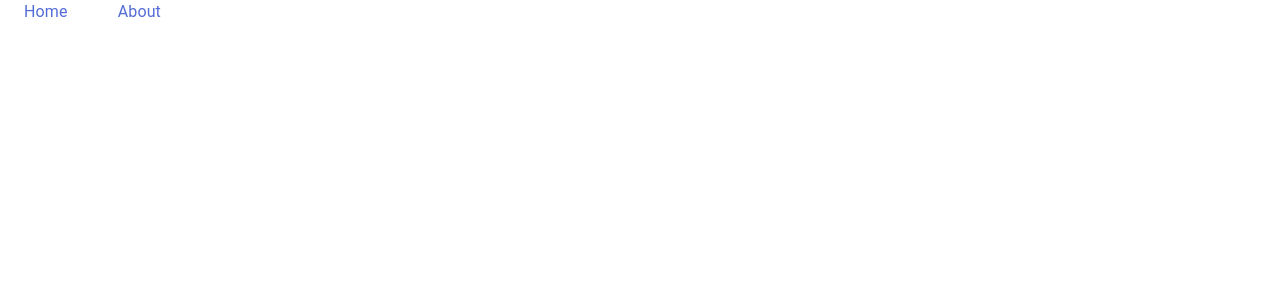
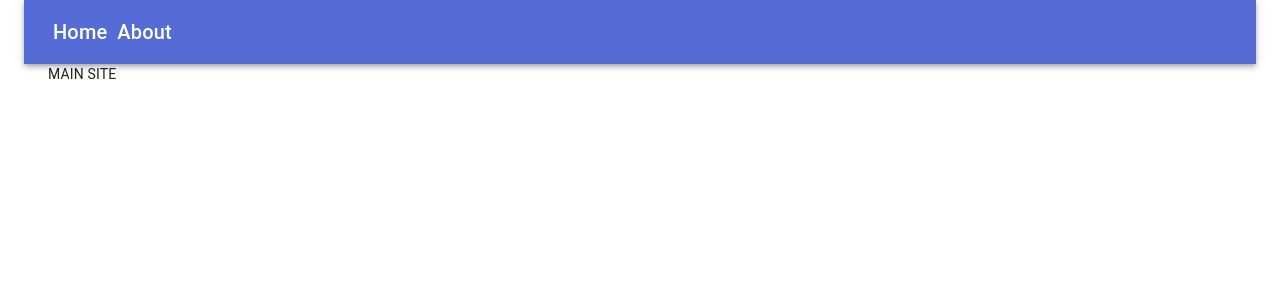
Before and after one commit to IvarKristinn/GretaratorReact, a React (Create React App) app in the folder gretaratorfrontend/: page / in a window 1280 px wide. Shown: the top 300 px of the page. Built offline with nearby package versions, Linux system fonts and the light colour scheme.

Commit message:
Navbar changed

```diff
--- a/gretaratorfrontend/src/App.js
+++ b/gretaratorfrontend/src/App.js
@@ -6,7 +6,7 @@ export default function App() {
   return (
     <Container maxWidth="xl">
       <Navbar />
-      <Container maxWidth="lg"></Container>
+      <Container maxWidth="lg">MAIN SITE</Container>
     </Container>
   );
 }
--- a/gretaratorfrontend/src/components/Navbar.js
+++ b/gretaratorfrontend/src/components/Navbar.js
@@ -1,17 +1,44 @@
 import React from "react";
+import { makeStyles } from "@material-ui/core/styles";
+import AppBar from "@material-ui/core/AppBar";
+import Toolbar from "@material-ui/core/Toolbar";
+import Typography from "@material-ui/core/Typography";
 import Link from "@material-ui/core/Link";
-import Typography from "@material-ui/core/Typography";
+
+const useStyles = makeStyles(theme => ({
+  root: {
+    flexGrow: 1
+  },
+  menuButton: {
+    marginRight: theme.spacing(2)
+  },
+  title: {
+    flexGrow: 1
+  },
+  links: {
+    fontSize: 20,
+    margin: "5px 5px 5px 5px",
+    color: "white"
+  }
+}));
 
 const Navbar = () => {
+  const classes = useStyles();
   return (
-    <Typography color="primary.main">
-      <Link style={{ marginRight: 50 }} color="primary" underline="hover">
-        Home
-      </Link>
-      <Link style={{ marginRight: 50 }} color="primary" underline="hover">
-        About
-      </Link>
-    </Typography>
+    <div className={classes.root}>
+      <AppBar position="static">
+        <Toolbar>
+          <Typography variant="h6" className={classes.title}>
+            <Link className={classes.links} underline="hover">
+              Home
+            </Link>
+            <Link className={classes.links} underline="hover">
+              About
+            </Link>
+          </Typography>
+        </Toolbar>
+      </AppBar>
+    </div>
   );
 };
 
```
